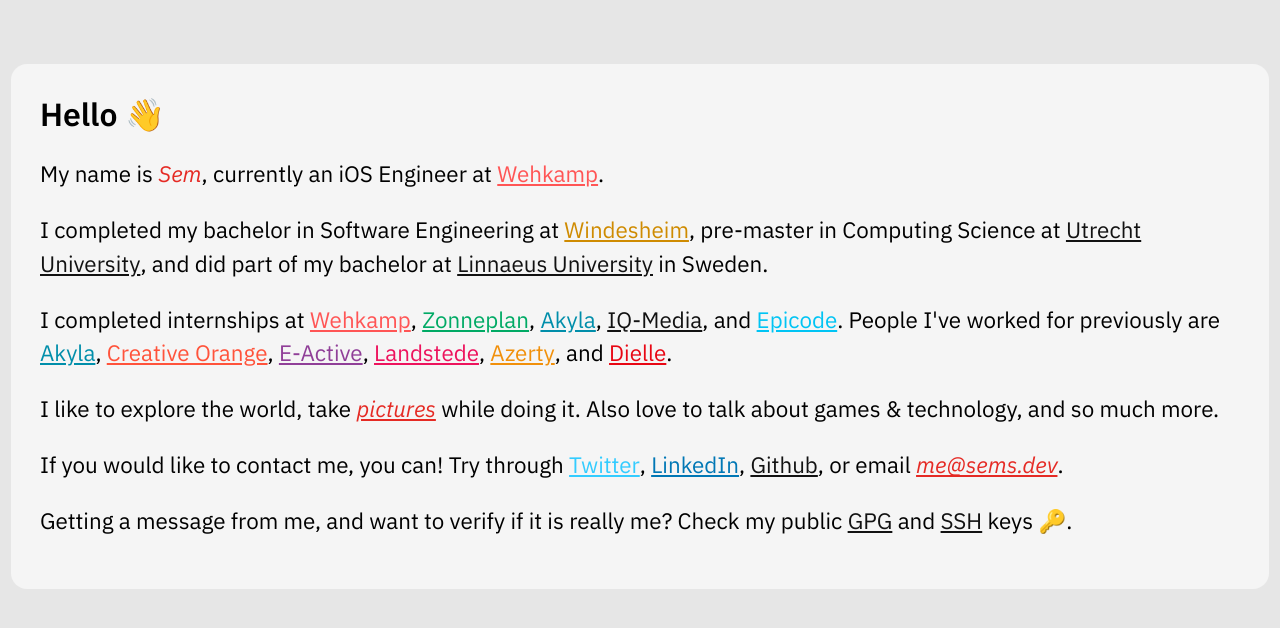
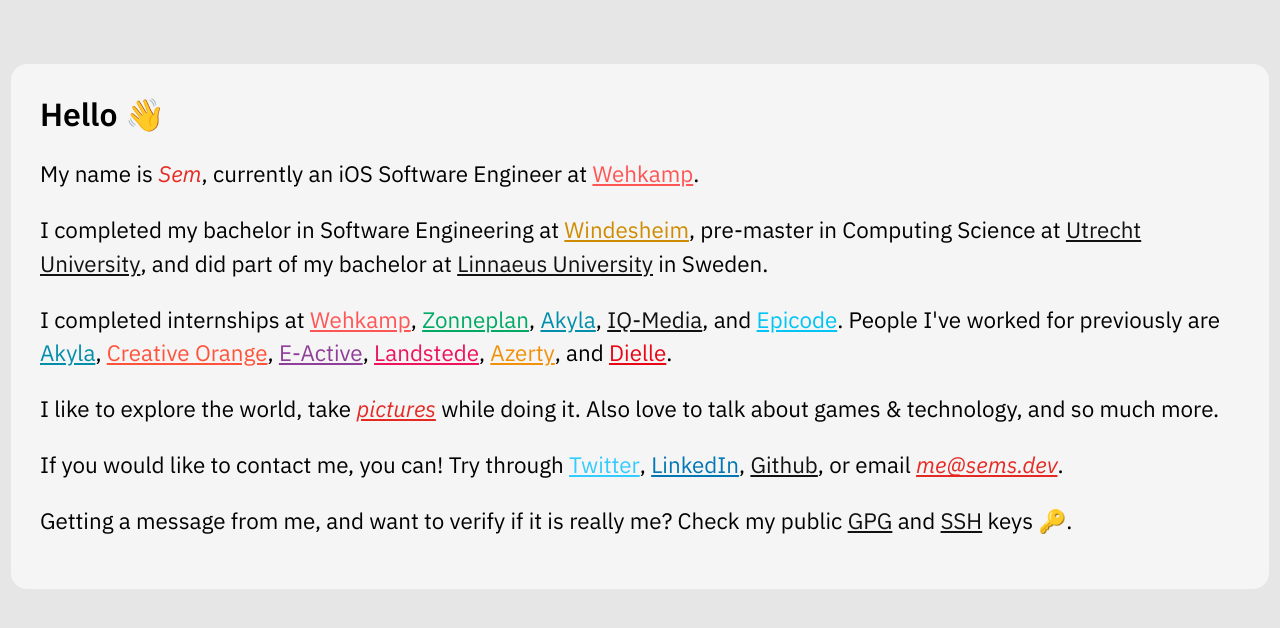
Before and after one commit to sems/sems.dev, a React (Create React App) app: page / in a window 1280 px wide. Shown: the top 628 px of the page. Built offline with nearby package versions, Linux system fonts and the light colour scheme.

Commit message:
update header

```diff
--- a/src/components/header.js
+++ b/src/components/header.js
@@ -10,7 +10,7 @@
         <div className="main">
           <h1>Hello <span role="img" aria-label="waving hand">👋</span></h1>
           <p>
-            My name is <span className="me">Sem</span>, currently an iOS Engineer at <a className="wehkamp" href="//wehkamp.nl/">Wehkamp</a>.
+            My name is <span className="me">Sem</span>, currently an iOS Software Engineer at <a className="wehkamp" href="//wehkamp.nl/">Wehkamp</a>.
           </p>
           <p>
             I completed my bachelor in Software Engineering at <a className="windes" href="//windesheim.nl/">Windesheim</a>, pre-master in Computing Science at <a className="uu" href="//uu.nl/en">Utrecht University</a>, and did part of my bachelor at <a className="lnu" href="//lnu.se/en">Linnaeus University</a> in Sweden.
```
